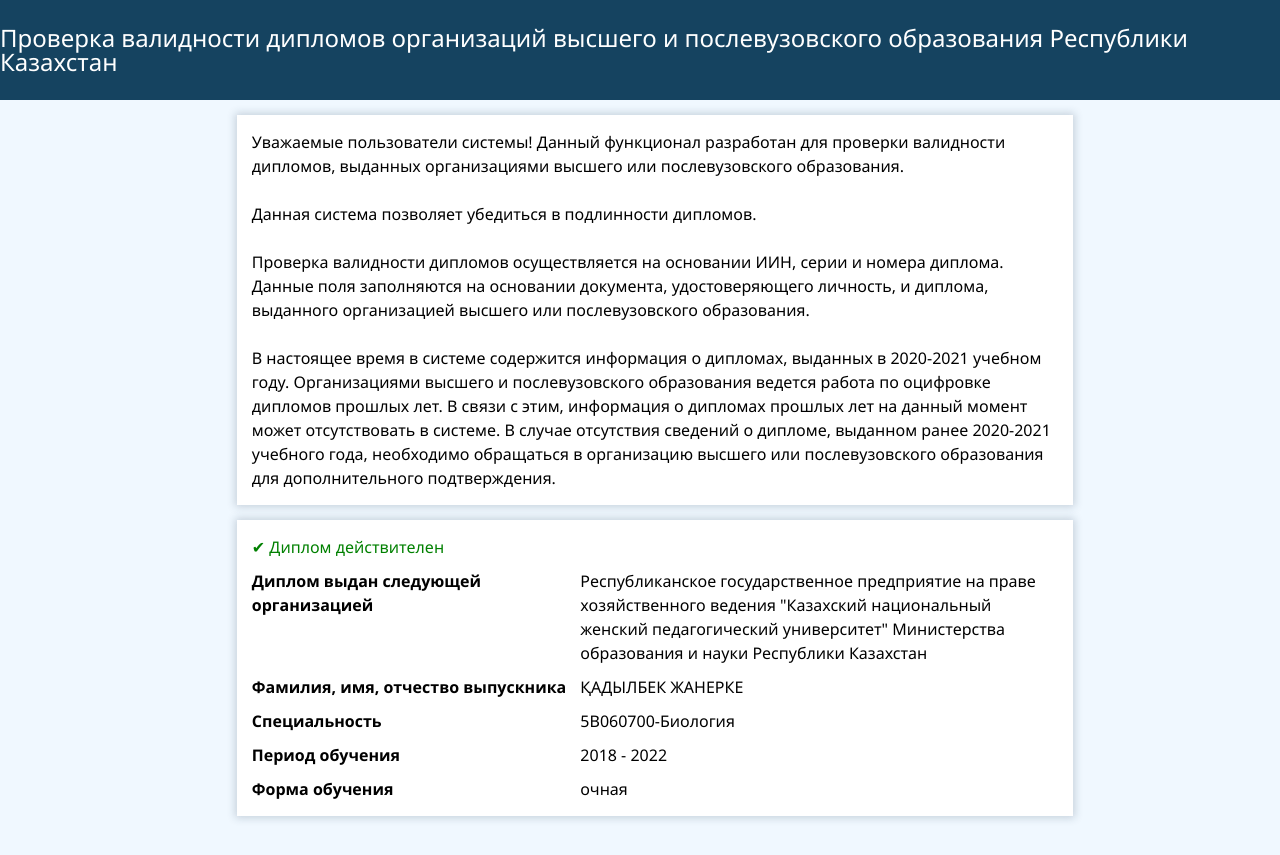
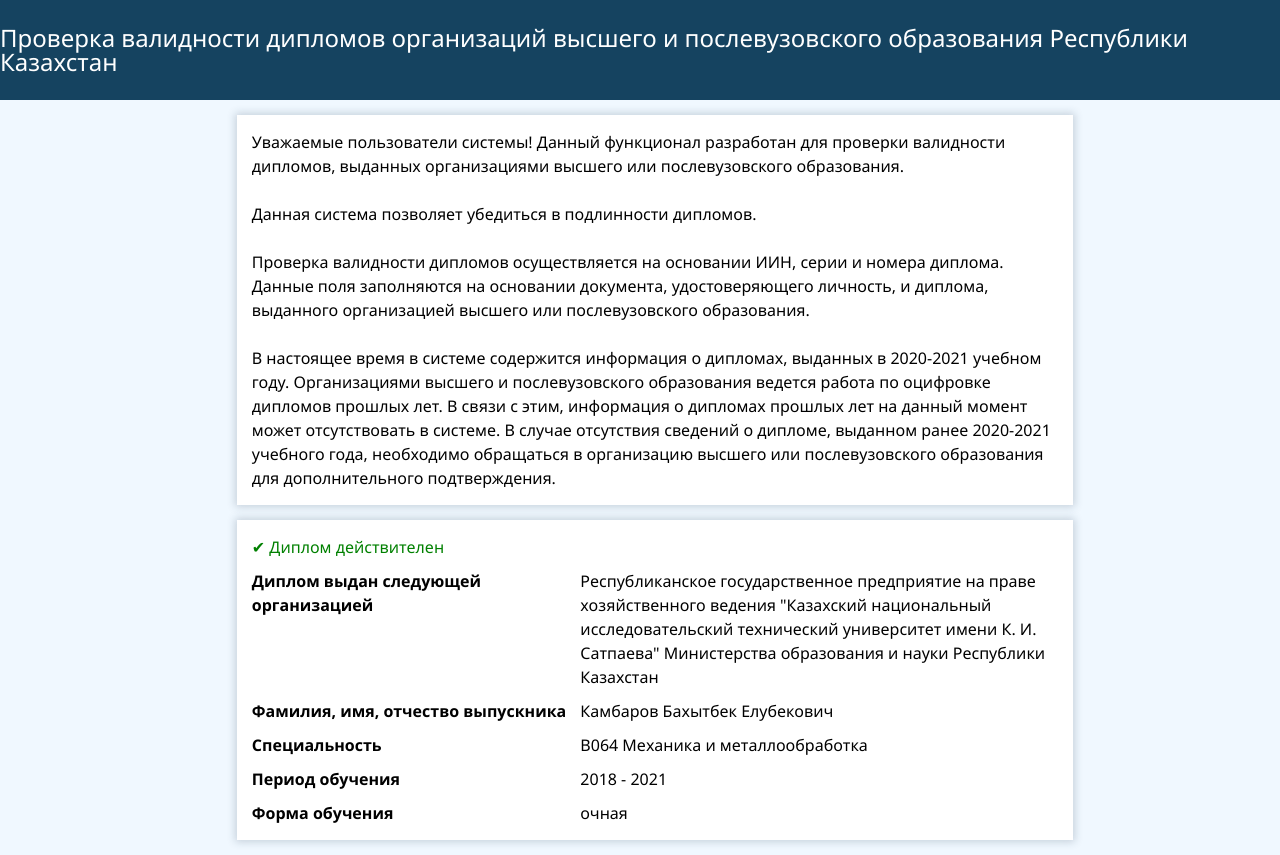
Before and after one commit to kzCertificateTest/-064, a plain HTML site: page index.html in a window 1280 px wide. Before the commit the page ends 831 px from the top, so only its background shows below. Drawn offline with Linux system fonts and the light colour scheme.

Commit message:
Update index.html

```diff
--- a/index.html
+++ b/index.html
@@ -27,16 +27,16 @@
                 <div class="result__content">
                     <p style="font-weight: bold;">Диплом выдан следующей организацией</p>
                     <!-- редакт -->
-                    <p>Республиканское государственное предприятие на праве хозяйственного ведения "Казахский национальный женский педагогический университет" Министерства образования и науки Республики Казахстан</p>
+                    <p>Республиканское государственное предприятие на праве хозяйственного ведения "Казахский национальный исследовательский технический университет имени К. И. Сатпаева" Министерства образования и науки Республики Казахстан</p>
                     <p style="font-weight: bold;">Фамилия, имя, отчество выпускника</p>
                     <!-- редакт -->
-                    <p>ҚАДЫЛБЕК ЖАНЕРКЕ</p>
+                    <p>Камбаров Бахытбек Елубекович</p>
                     <p style="font-weight: bold;">Специальность</p>
                     <!-- редакт -->
-                    <p>5В060700-Биология</p>
+                    <p>В064 Механика и металлообработка</p>
                     <p style="font-weight: bold;">Период обучения</p>
                     <!-- редакт -->
-                    <p>2018 - 2022</p>
+                    <p>2018 - 2021</p>
                     <p style="font-weight: bold;">Форма обучения</p>
                     <!-- редакт -->
                     <p>очная</p>
```
